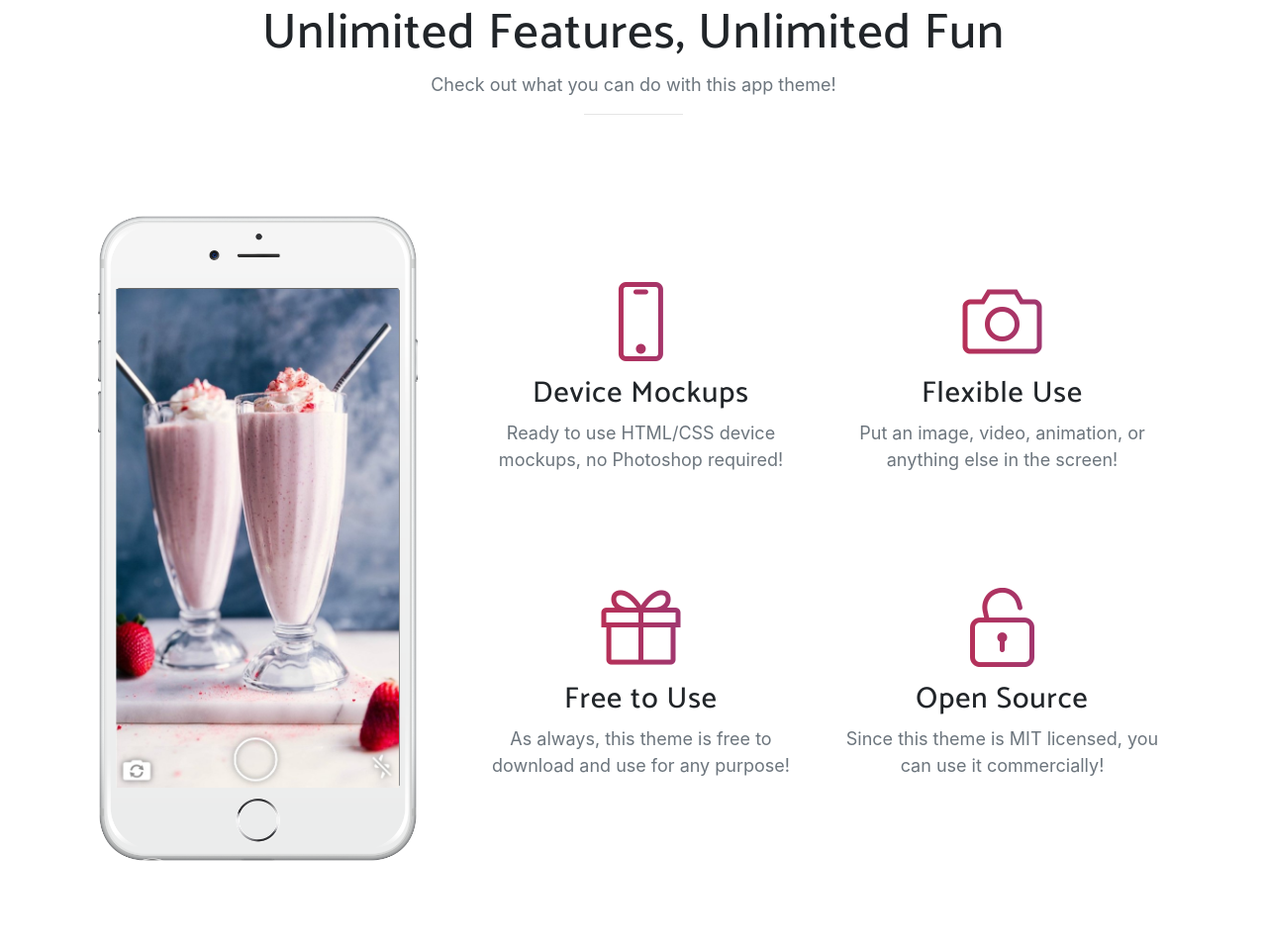
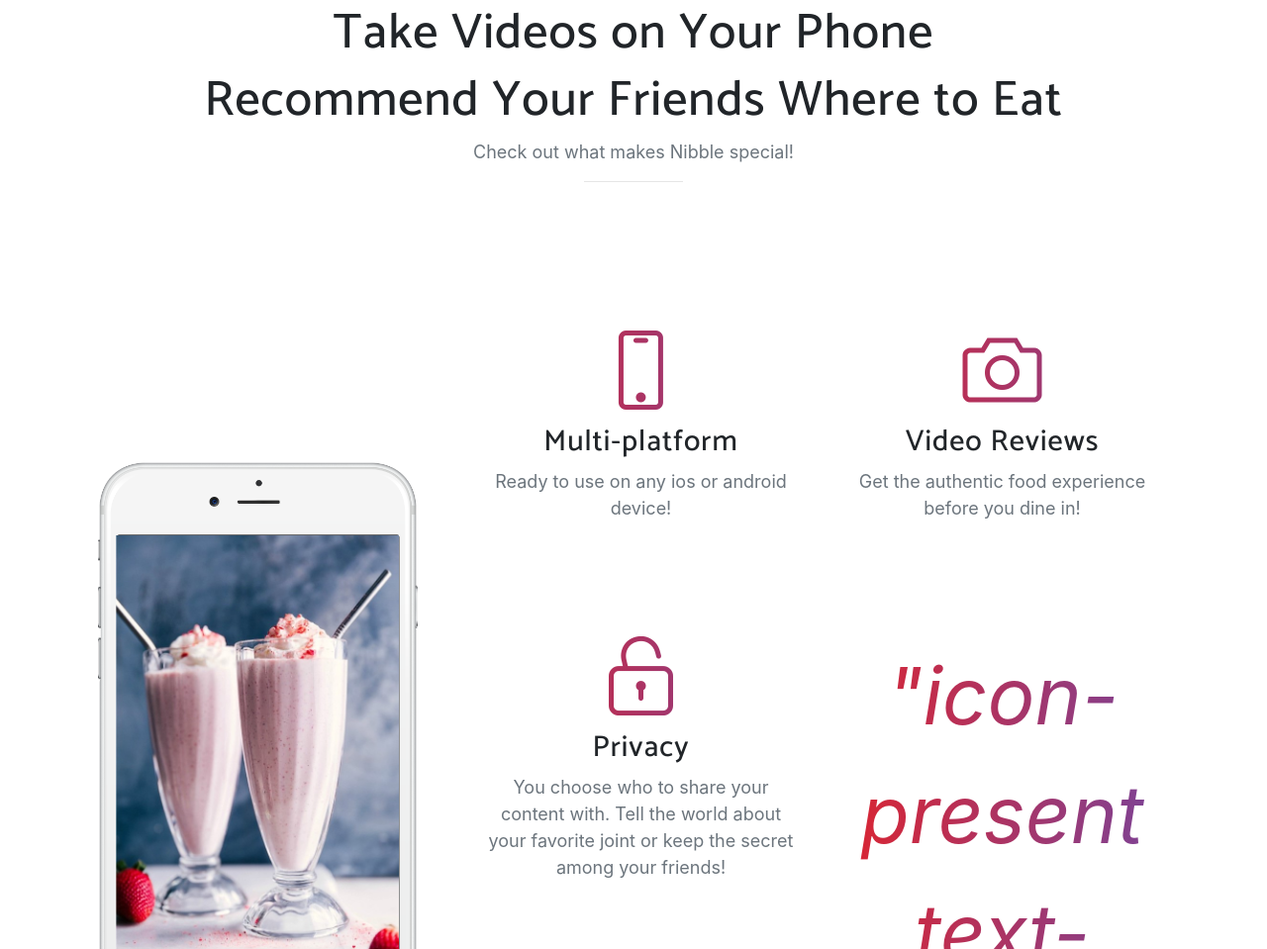
Before and after one commit to AndrewPen2020/home, a website with bundled scripts: page index.html in a window 1280 px wide. Shown: the part 896-1855 px from the top of the page at 99% size. Built offline with nearby package versions, Linux system fonts and the light colour scheme; a web font is replaced by a local one.

Commit message:
Update index.html

```diff
--- a/index.html
+++ b/index.html
@@ -85,8 +85,9 @@
   <section class="features" id="features">
     <div class="container">
       <div class="section-heading text-center">
-        <h2>Unlimited Features, Unlimited Fun</h2>
-        <p class="text-muted">Check out what you can do with this app theme!</p>
+        <h2>Take Videos on Your Phone               </h2>
+        <h2>     Recommend Your Friends Where to Eat</h2>
+        <p class="text-muted">Check out what makes Nibble special!</p>
         <hr>
       </div>
       <div class="row">
@@ -111,31 +112,31 @@
               <div class="col-lg-6">
                 <div class="feature-item">
                   <i class="icon-screen-smartphone text-primary"></i>
-                  <h3>Device Mockups</h3>
-                  <p class="text-muted">Ready to use HTML/CSS device mockups, no Photoshop required!</p>
+                  <h3>Multi-platform</h3>
+                  <p class="text-muted">Ready to use on any ios or android device!</p>
                 </div>
               </div>
               <div class="col-lg-6">
                 <div class="feature-item">
                   <i class="icon-camera text-primary"></i>
-                  <h3>Flexible Use</h3>
-                  <p class="text-muted">Put an image, video, animation, or anything else in the screen!</p>
+                  <h3>Video Reviews</h3>
+                  <p class="text-muted">Get the authentic food experience before you dine in!</p>
                 </div>
               </div>
             </div>
             <div class="row">
               <div class="col-lg-6">
                 <div class="feature-item">
-                  <i class="icon-present text-primary"></i>
-                  <h3>Free to Use</h3>
-                  <p class="text-muted">As always, this theme is free to download and use for any purpose!</p>
+                  <i class="icon-lock-open text-primary"></i>
+                  <h3>Privacy</h3>
+                  <p class="text-muted">You choose who to share your content with. Tell the world about your favorite joint or keep the secret among your friends!</p>
                 </div>
               </div>
               <div class="col-lg-6">
                 <div class="feature-item">
-                  <i class="icon-lock-open text-primary"></i>
-                  <h3>Open Source</h3>
-                  <p class="text-muted">Since this theme is MIT licensed, you can use it commercially!</p>
+                  <i class=>"icon-present text-primary"</i>
+                  <h3>Free to Use</h3>
+                  <p class="text-muted">Our app is completely free to download and use.</p>
                 </div>
               </div>
             </div>
@@ -149,8 +150,8 @@
     <div class="container">
       <div class="row">
         <div class="col-md-8 mx-auto">
-          <h2 class="section-heading">Discover what all the buzz is about!</h2>
-          <p style="color:white">Our app is available on any mobile device! Download now to get started!</p>
+          <h2 class="section-heading">Discover what all your friends are raving about!</h2>
+          <p style="color:white">Our app will soon be available on any mobile device!</p> <!--Our app is available on any mobile device! Download now to get started!-->
           <div class="badges">
             <a class="badge-link" href="https://play.google.com/store/apps?hl=en_US"><img src="img/google-play-badge.svg" alt=""></a>
             <a class="badge-link" href="https://www.apple.com/ios/app-store/"><img src="img/app-store-badge.svg" alt=""></a>
@@ -163,8 +164,8 @@
   <section class="cta">
     <div class="cta-content">
       <div class="container">
-        <h2>Stop waiting.<br>Start tasting.</h2>
-        <a href="#contact" class="btn btn-outline btn-xl js-scroll-trigger">Let's Get Started!</a>
+        <h2>Still have<br>Questions?</h2>
+        <a href="#contact" class="btn btn-outline btn-xl js-scroll-trigger">Reach out to us!</a>
       </div>
     </div>
     <div class="overlay"></div>
@@ -195,7 +196,7 @@
 
   <footer>
     <div class="container">
-      <p>&copy; Nibble 2020. All Rights Reserved.</p>
+      <p>&copy; Nibble Technologies 2020. All Rights Reserved.</p>
       <ul class="list-inline">
         <li class="list-inline-item">
           <a href="#">Privacy</a>
```
